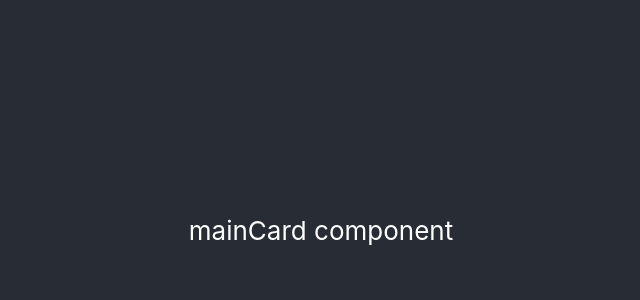
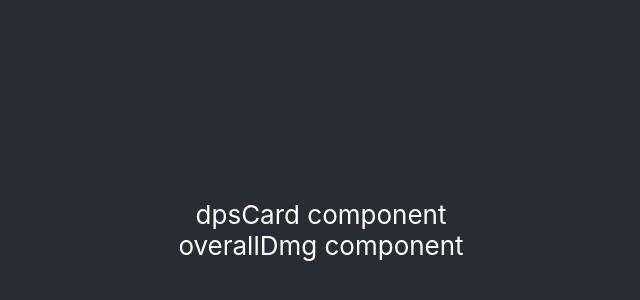
Before and after one commit to TylerRossC/destiny-dps-tracker, a React (Create React App) app: page / in a window 1280 px wide. Shown: the part 170-470 px from the top of the page, without its empty margins (319-959 px from the left). Built offline with nearby package versions, Linux system fonts and the light colour scheme.

Commit message:
installed react bootstrap, changed mainCard to dpsCard and added overallDmgCard component

```diff
--- a/package.json
+++ b/package.json
@@ -6,7 +6,9 @@
     "@testing-library/jest-dom": "^5.14.1",
     "@testing-library/react": "^12.0.0",
     "@testing-library/user-event": "^13.2.1",
+    "bootstrap": "5.1.3",
     "react": "^17.0.2",
+    "react-bootstrap": "^2.2.1",
     "react-dom": "^17.0.2",
     "react-scripts": "5.0.0",
     "web-vitals": "^2.1.0"
--- a/src/App.js
+++ b/src/App.js
@@ -1,12 +1,15 @@
 import './App.css';
-import mainCard from './components/mainCard'
+import dpsCard from './components/dpsCard'
+import overallDmg from './components/overallDmg';
 
 function App() {
   return (
     <div className="App">
       <header className="App-header">
         <p>
-          <mainCard>mainCard component</mainCard>
+          <dpsCard>dpsCard component</dpsCard>
+          <br/>
+          <overallDmg>overallDmg component</overallDmg>
         </p>
       </header>
     </div>
--- /dev/null
+++ b/src/components/dpsCard.js
@@ -0,0 +1,9 @@
+import React from 'react'
+
+const dpsCard = () => {
+  return (
+    <div>dpsCard</div>
+  )
+}
+
+export default dpsCard
--- a/src/components/mainCard.js
+++ /dev/null
@@ -1,9 +0,0 @@
-import React from 'react'
-
-const mainCard = () => {
-  return (
-    <div>mainCard</div>
-  )
-}
-
-export default mainCard
--- /dev/null
+++ b/src/components/overallDmg.js
@@ -0,0 +1,9 @@
+import React from 'react'
+
+const overallDmg = () => {
+  return (
+    <div>overallDmg</div>
+  )
+}
+
+export default overallDmg
```
Also changed, not shown: 1 other file (tests, documents, lock files or other folders).
